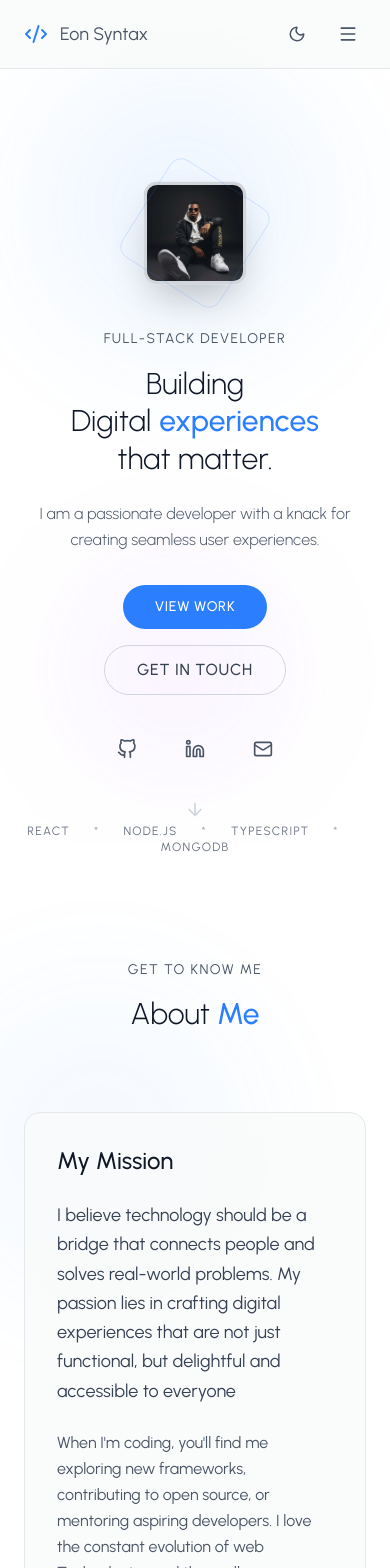
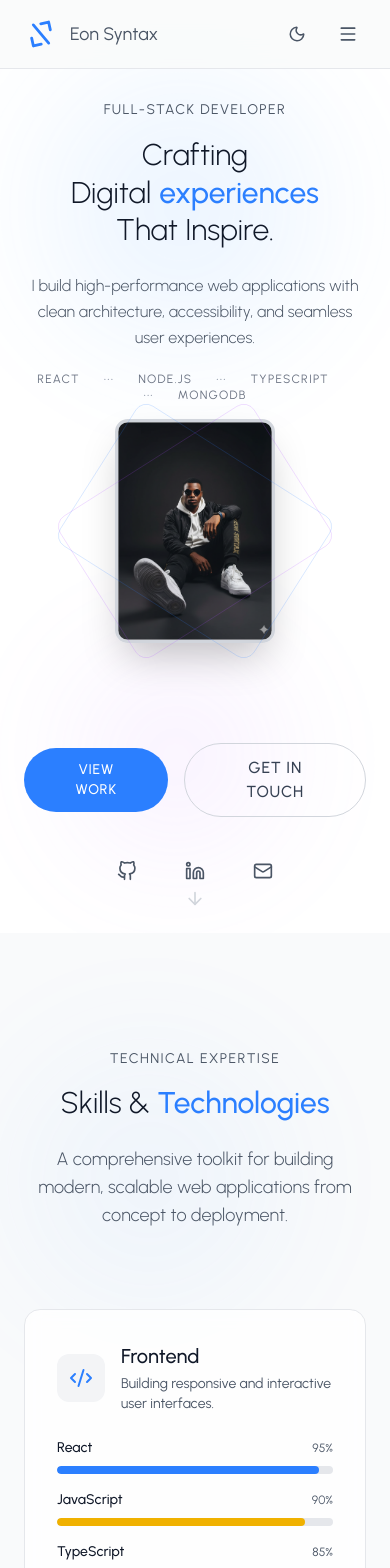
Before and after one commit to EonSyntax/RPORT-10-2025, a React (Vite) app: page / in a window 390 px wide. Shown: the top 1568 px of the page. Built offline with nearby package versions, Linux system fonts and the light colour scheme.

Commit message:
created the first theme

```diff
--- a/src/components/Navbar.jsx
+++ b/src/components/Navbar.jsx
@@ -25,25 +25,37 @@ const Navbar = () => {
       }`}
     >
       <div className="max-w-7xl mx-auto flex justify-between items-center">
+        <motion.div className="flex items-center space-x-2">
+
         <motion.div
           whileHover={{ scale: 1.05 }}
-          className="flex items-center space-x-2"
+          animate={{ rotate: 360 }}
+          transition={{
+            duration: 20,
+            repeat: Infinity,
+            ease: "linear",
+          }}
+          className=""
         >
-          <Code2 size={24} className="text-blue-500" />{" "}
+          <Code2 size={34} className="text-blue-500" />{" "}
+        </motion.div>
           <span
             className={`text-lg ml-1 ${
               isDarkMode
                 ? "text-gray-400 hover:text-white"
                 : "text-gray-600 hover:text-gray-900"
-            }`}
-          >
+              }`}
+              >
             Eon Syntax
           </span>
         </motion.div>
 
+
+
+
         {/* Desktop Navigation */}
         <div className="hidden md:flex item-center space-x-8">
-          {["Home", "Skills", "Work", "About", "Projects", "Contact"].map(
+          {["Home", "Skills", "Work", "About", "Contact", "Themes"].map(
             (item) => (
               <motion.button
                 key={item}
@@ -113,7 +125,7 @@ const Navbar = () => {
               isDarkMode ? "bg-gray-900" : "bg-white"
             } border ${isDarkMode ? "border-gray-800" : "border-gray-200"}`}
           >
-            {["Home", "Skills", "Work", "About", "Projects", "Contact"].map(
+            {["Home", "Skills", "Work", "About", "Contact", "Themes"].map(
               (item) => (
                 <motion.button
                   key={item}
--- a/src/components/Sections/AboutSection.jsx
+++ b/src/components/Sections/AboutSection.jsx
@@ -45,12 +45,21 @@ const AboutSection = () => {
       },
     },
   };
+
+  const scrollToSection = (sectionId) => {
+      const element = document.getElementById(sectionId);
+      if (element) {
+        element.scrollIntoView({ behavior: "smooth" });
+      }
+    };
+
+
   return (
     <section
       id="about"
       ref={sectionRef}
       className={`py-24 px-6 ${
-        isDarkMode ? "bg-gray-900 text-white" : "bg-white text-gray-900"
+        isDarkMode ? "bg-gray-950 text-white" : "bg-white text-gray-900"
       } relative overflow-hidden`}
     >
       {/** Background Elements */}
@@ -286,6 +295,7 @@ const AboutSection = () => {
             <motion.button
               whileHover={{ y: -2, scale: 1.05 }}
               whileTap={{ sclae: 0.98 }}
+              onClick={() => scrollToSection("contact")}
               className="bg-blue-500 hover:bg-blue-600 text-white px-8 py-3 rounded-full text-sm uppercase tracking-wider font-medium transition-all duration-300"
             >
               Let's Work Together
--- a/src/components/Sections/HeroSection.jsx
+++ b/src/components/Sections/HeroSection.jsx
@@ -80,7 +80,7 @@ const HeroSection = () => {
           />
         </div>
 
-        <div className="max-w-7xl mx-auto w-full z-10 mt-20">
+        <div className="max-w-7xl mx-auto w-full z-10 mt-10">
           {/* Mobile Layout - Centered */}
           <div className="block lg:hidden">
             <motion.div
@@ -89,33 +89,7 @@ const HeroSection = () => {
               variants={containerVariants}
               className="text-center"
             >
-              {/* Profile Image - Mobile*/}
-              <motion.div variants={imageVariants} className="mb-8">
-                <div className="w-32 h-32 mx-auto relative">
-                  <motion.div
-                    whileHover={{ scale: 1.05 }}
-                    className={`w-full h-32 rounded-2xl overflow-hidden border-4 ${
-                      isDarkMode ? "border-gray-800" : "border-gray-300"
-                    } shadow-2xl`}
-                  >
-                    <img
-                      src={PROFILE_PIC}
-                      alt="Profile"
-                      className="w-full h-full object-cover"
-                    />
-                  </motion.div>
-                  {/* Decorative ring */}
-                  <motion.div
-                    animate={{ rotate: 360 }}
-                    transition={{
-                      duration: 20,
-                      repeat: Infinity,
-                      ease: "linear",
-                    }}
-                    className="absolute -inset-2 rounded-2xl border border-blue-500/20"
-                  />
-                </div>
-              </motion.div>
+
 
               {/* Content - Mobile */}
               <motion.div
@@ -134,14 +108,14 @@ const HeroSection = () => {
                 <span
                   className={`${isDarkMode ? "text-white" : "text-gray-900"}`}
                 >
-                  Building Digital
+                  Crafting Digital
                 </span>
                 <span className="text-blue-500 font-medium ml-2">
                   experiences
                 </span>
                 <br />
                 <span className={isDarkMode ? "text-white" : "text-gray-900"}>
-                  that matter.
+                  That Inspire.
                 </span>
               </motion.h1>
 
@@ -149,16 +123,95 @@ const HeroSection = () => {
                 variants={itemVariants}
                 className={`text-base md:text-lg ${
                   isDarkMode ? "text-gray-400" : "text-gray-600"
-                } mb-8 max-w-xl mx-auto font-light leading-relaxed`}
+                } max-w-xl mx-auto font-light leading-relaxed`}
               >
-                I am a passionate developer with a knack for creating seamless
-                user experiences.
+                I build high-performance web applications with clean architecture, accessibility, and seamless user experiences.
               </motion.p>
+
+
+                {/* Tech Stack - Mobile */}
+              <motion.div
+                variants={containerVariants}
+                className="flex justify-center items-center space-x-6 text-xs uppercase tracking-widest flex-wrap mb-2"
+              >
+                <span
+                  className={isDarkMode ? "text-gray-600" : "text-gray-500"}
+                >
+                  React
+                </span>
+                <span
+                  className={isDarkMode ? "text-gray-700" : "text-gray-400"}
+                >
+                  •••
+                </span>
+                <span
+                  className={isDarkMode ? "text-gray-600" : "text-gray-500"}
+                >
+                  Node.js
+                </span>
+                <span
+                  className={isDarkMode ? "text-gray-700" : "text-gray-400"}
+                >
+                  •••
+                </span>
+                <span
+                  className={isDarkMode ? "text-gray-600" : "text-gray-500"}
+                >
+                  TypeScript
+                </span>
+                <span
+                  className={isDarkMode ? "text-gray-700" : "text-gray-400"}
+                >
+                  •••
+                </span>
+                <span
+                  className={isDarkMode ? "text-gray-600" : "text-gray-500"}
+                >
+                  MongoDB
+                </span>
+              </motion.div>
+
+                {/* Profile Image - Mobile*/}
+              <motion.div variants={imageVariants} className="mb-18">
+                <div className="w-50 h-70 mx-auto relative">
+                  <motion.div
+                    whileHover={{ scale: 1.05 }}
+                    className={`w-full h-70 rounded-2xl overflow-hidden border-4 ${
+                      isDarkMode ? "border-gray-800" : "border-gray-300"
+                    } shadow-2xl`}
+                  >
+                    <img
+                      src={PROFILE_PIC}
+                      alt="Profile"
+                      className="w-full h-full object-cover"
+                    />
+                  </motion.div>
+                  {/* Decorative ring */}
+                  <motion.div
+                    animate={{ rotate: 360 }}
+                    transition={{
+                      duration: 20,
+                      repeat: Infinity,
+                      ease: "linear",
+                    }}
+                    className="absolute -inset-1 rounded-2xl border border-blue-500/20"
+                  />
+                  <motion.div
+                  animate={{ rotate: -360 }}
+                  transition={{
+                    duration: 20,
+                    repeat: Infinity,
+                    ease: "linear",
+                  }}
+                  className="absolute -inset-1 rounded-2xl border border-purple-500/20"
+                />
+                </div>
+              </motion.div>
 
               {/* CTA Buttons - Mobile */}
               <motion.div
                 variants={itemVariants}
-                className="flex flex-col sm:flex-row gap-4 justify-center items-center mb-8"
+                className="flex flex-col-2 gap-4 justify-center items-center mb-8"
               >
                 <motion.button
                   whileHover={{ y: -2 }}
@@ -185,7 +238,7 @@ const HeroSection = () => {
               {/* Social Links - Mobile */}
               <motion.div
                 variants={itemVariants}
-                className="flex justify-center space-x-6 mb-8"
+                className="flex justify-center space-x-6 mb-15"
               >
                 {[
                   { icon: FiGithub, href: "#" },
@@ -205,48 +258,6 @@ const HeroSection = () => {
                     <social.icon size={20} />
                   </motion.a>
                 ))}
-              </motion.div>
-
-              {/* Tech Stack - Mobile */}
-              <motion.div
-                variants={containerVariants}
-                className="flex justify-center items-center space-x-6 text-xs uppercase tracking-widest flex-wrap"
-              >
-                <span
-                  className={isDarkMode ? "text-gray-600" : "text-gray-500"}
-                >
-                  React
-                </span>
-                <span
-                  className={isDarkMode ? "text-gray-700" : "text-gray-400"}
-                >
-                  *
-                </span>
-                <span
-                  className={isDarkMode ? "text-gray-600" : "text-gray-500"}
-                >
-                  Node.js
-                </span>
-                <span
-                  className={isDarkMode ? "text-gray-700" : "text-gray-400"}
-                >
-                  *
-                </span>
-                <span
-                  className={isDarkMode ? "text-gray-600" : "text-gray-500"}
-                >
-                  TypeScript
-                </span>
-                <span
-                  className={isDarkMode ? "text-gray-700" : "text-gray-400"}
-                >
-                  *
-                </span>
-                <span
-                  className={isDarkMode ? "text-gray-600" : "text-gray-500"}
-                >
-                  MongoDB
-                </span>
               </motion.div>
             </motion.div>
           </div>
@@ -276,13 +287,13 @@ const HeroSection = () => {
                 <span
                   className={`${isDarkMode ? "text-white" : "text-gray-900"}`}
                 >
-                  Building Digital
+                  Crafting Digital
                 </span>
                 <br />
                 <span className="text-blue-500 font-medium">experiences</span>
                 <br />
                 <span className={isDarkMode ? "text-white" : "text-gray-900"}>
-                  that matter
+                  That Inspire.
                 </span>
               </motion.h1>
 
@@ -292,8 +303,7 @@ const HeroSection = () => {
                   isDarkMode ? "text-gray-400" : "text-gray-400"
                 } mb-12 font-light leading-relaxed max-w-lg`}
               >
-                I craft beautiful, functional web applications focused on
-                performance, accessibility, and user experience.
+                I build high-performance web applications with clean architecture, accessibility, and seamless user experiences.
               </motion.p>
 
               {/* CTA Buttons - Desktop */}
@@ -323,12 +333,12 @@ const HeroSection = () => {
               {/* Social Links - Desktop */}
               <motion.div
                 variants={itemVariants}
-                className="flex space-x-6 mb-12"
+                className="flex space-x-6 mb-12 mx-15"
               >
                 {[
-                  { icon: FiGithub, href: "#" },
-                  { icon: FiLinkedin, href: "#" },
-                  { icon: Mail, href: "#" },
+                  { icon: FiGithub, href: "https://github.com/EonSyntax" },
+                  { icon: FiLinkedin, href: "https://linkedin.com/in/adebanji-emmanuel" },
+                  { icon: Mail, href: "mailto:eonsyntax@gmail.com" },
                 ].map((social, index) => (
                   <motion.a
                     key={index}
@@ -367,7 +377,7 @@ const HeroSection = () => {
                   <span
                     className={isDarkMode ? "text-gray-700" : "text-gray-400"}
                   >
-                    *
+                    •••
                   </span>
                   <span
                     className={isDarkMode ? "text-gray-600" : "text-gray-500"}
@@ -377,7 +387,7 @@ const HeroSection = () => {
                   <span
                     className={isDarkMode ? "text-gray-700" : "text-gray-400"}
                   >
-                    *
+                    •••
                   </span>
                   <span
                     className={isDarkMode ? "text-gray-600" : "text-gray-500"}
@@ -387,7 +397,7 @@ const HeroSection = () => {
                   <span
                     className={isDarkMode ? "text-gray-700" : "text-gray-400"}
                   >
-                    *
+                    •••
                   </span>
                   <span
                     className={isDarkMode ? "text-gray-600" : "text-gray-500"}
@@ -398,7 +408,7 @@ const HeroSection = () => {
 
                 <motion.div
                   whileHover={{ scale: 1.02 }}
-                  className={`w-80 h-96 rounded-3xl overflow-hidden border-4 ${
+                  className={`w-80 h-110 rounded-3xl overflow-hidden border-4 ${
                     isDarkMode ? "border-gray-800" : "border-gray-300"
                   } shadow-2xl`}
                 >
--- a/src/components/Sections/TestimonialsSection.jsx
+++ b/src/components/Sections/TestimonialsSection.jsx
@@ -1,6 +1,27 @@
+import { useRef } from "react";
+import { motion, useInView, useScroll, useTransform } from "framer-motion";
+import { useTheme } from "../../context/ThemeContext";
 import { AnimatedTestimonials } from "@/components/ui/animated-testimonials";
 
+import { containerVariants, itemVariants } from "@/utils/helper";
+
 export function TestimonialsSection() {
+  const { isDarkMode } = useTheme();
+  const sectionRef = useRef(null);
+  const timelineRef = useRef(null);
+  const isInView = useInView(sectionRef, { once: true, margin: "-100px" });
+  const timelineInView = useInView(timelineRef, {
+    once: true,
+    margin: "-50px",
+  });
+
+  const { scrollYProgress } = useScroll({
+    target: sectionRef,
+    offset: ["start end", "end start"],
+  });
+
+  const y = useTransform(scrollYProgress, [0, 1], [50, -50]);
+
   const testimonials = [
     {
       quote:
@@ -11,7 +32,7 @@ export function TestimonialsSection() {
     },
     {
       quote:
-      "Implementation was seamless and the results exceeded our expectations. The platform's flexibility is remarkable.",
+        "Implementation was seamless and the results exceeded our expectations. The platform's flexibility is remarkable.",
       name: "Michael Rodriguez",
       designation: "CTO at InnovateSphere",
       src: "https://images.unsplash.com/photo-1535713875002-d1d0cf377fde?q=80&w=3560&auto=format&fit=crop&ixlib=rb-4.0.3&ixid=M3wxMjA3fDB8MHxwaG90by1wYWdlfHx8fGVufDB8fHx8fA%3D%3D",
@@ -41,14 +62,61 @@ export function TestimonialsSection() {
   return (
     <section
       id="testimonials"
-      className="py-24 px-4 relative min-h-screen bg-muted/30 "
+      ref={sectionRef}
+      className={`py-24 px-6 ${
+        isDarkMode ? "bg-gray-950 text-white" : "bg-white text-gray-900"
+      } relative overflow-hidden`}
     >
-      <div className="container max-w-5xl mx-auto">
-        <h2 className="text-3xl md:text-4xl font-bold mb-12">
-          What <span className="text-primary">Clients Say</span>
-        </h2>
+      {/** Background Elements */}
+      <motion.div style={{ y }} className="absolute inset-0 overflow-hidden">
+        <div
+          className={`absolute top-40 right-1/3 w-80 h-80 rounded-full blur-3xl opacity-5 ${
+            isDarkMode ? "bg-blue-500" : "bg-blue-400"
+          }`}
+        />
+        <div
+          className={`absolute bottom-20 left-1/3 w-96 h-96 rounded-full blur-3xl opacity-5 ${
+            isDarkMode ? "bg-purple-500" : "bg-purple-400"
+          }`}
+        />
+      </motion.div>
+
+      <div className="max-w-6xl mx-auto relative z-10">
+        {/** Section Header */}
+        <motion.div
+          initial="hidden"
+          animate={isInView ? "visible" : "hidden"}
+          variants={containerVariants}
+          className="text-center mb-8"
+        >
+          <motion.div
+            variants={itemVariants}
+            className={`text-sm uppercase tracking-widest ${
+              isDarkMode ? "text-gray-500" : "text-gray-600"
+            } mb-4`}
+          >
+            Testimonials
+          </motion.div>
+
+          <motion.h2
+            variants={itemVariants}
+            className="text-3xl md:text-5xl font-light mb-6"
+          >
+            Clients
+            <span className="text-blue-500 font-medium"> Say</span>
+          </motion.h2>
+
+          <motion.p
+            variants={itemVariants}
+            className={`text-xl max-w-2xl mx-auto ${
+              isDarkMode ? "text-gray-400" : "text-gray-600"
+            }`}
+          >
+            Here’s what clients and collaborators have said about working with me.
+          </motion.p>
+        </motion.div>
         <div className="text-left">
-        <AnimatedTestimonials testimonials={testimonials} />
+          <AnimatedTestimonials testimonials={testimonials} />
         </div>
       </div>
     </section>
--- a/src/pages/Home.jsx
+++ b/src/pages/Home.jsx
@@ -24,9 +24,9 @@ export const Home = () => {
         {/* Main Content */}
         <main>
           <HeroSection />
-          <AboutSection />
           <SkillsSection />
           <ProjectsSection />
+          <AboutSection />
           <TestimonialsSection />
           <ContactSection />
         </main>
--- a/src/utils/data.js
+++ b/src/utils/data.js
@@ -17,6 +17,7 @@ import {
 } from "lucide-react";
 
 import { FiGithub, FiLinkedin, FiTwitter } from "react-icons/fi";
+import { FaWhatsapp } from "react-icons/fa";
 
 import PROJECT_IMG_1 from "../assets/images/1.png";
 import PROJECT_IMG_2 from "../assets/images/2.png";
@@ -91,7 +92,7 @@ export const TECH_STACK = [
 ];
 
 export const STATS = [
-  { number: "50+", label: "Projects Completed" },
+  { number: "15+", label: "Projects Completed" },
   { number: "5+", label: "Years of Experience" },
   { number: "20+", label: "Technologies Used" },
   { number: "100%", label: "Client Satisfaction" },
@@ -254,28 +255,35 @@ export const SOCIAL_LINKS = [
   {
     name: "GitHub",
     icon: FiGithub,
-    url: "https://github.com/user",
+    url: "https://github.com/EonSyntax",
     color: "hover:text-gray-400",
     bgColor: "hover:bg-gray-800",
   },
   {
     name: "LinkedIn",
     icon: FiLinkedin,
-    url: "https://linkedin.com/in/user",
+    url: "https://linkedin.com/in/adebanji-emmanuel",
+    color: "hover:text-gray-400",
+    bgColor: "hover:bg-gray-800",
+  },
+  // {
+  //   name: "Twitter",
+  //   icon: FiTwitter,
+  //   url: "https://twitter.com/user",
+  //   color: "hover:text-gray-400",
+  //   bgColor: "hover:bg-gray-800",
+  // },
+  {
+    name: "Email",
+    icon: Mail,
+    url: "mailto:eonsyntax@gmail.com",
     color: "hover:text-gray-400",
     bgColor: "hover:bg-gray-800",
   },
   {
-    name: "Twitter",
-    icon: FiTwitter,
-    url: "https://twitter.com/user",
-    color: "hover:text-gray-400",
-    bgColor: "hover:bg-gray-800",
-  },
-  {
-    name: "Email",
-    icon: Mail,
-    url: "mailto:eonsyntax@gmail.com",
+    name: "Whatsapp",
+    icon: FaWhatsapp,
+    url: "https://wa.me/2348133786763?text=Hello%2C%20I%27m%20contacting%20you%20from%20your%20website!",
     color: "hover:text-gray-400",
     bgColor: "hover:bg-gray-800",
   },
```
Also changed, not shown: src/components/Sections/ContactSection.jsx (+44 -38 lines), src/components/Sections/Footer.jsx (+6 -5 lines), src/components/StarBackground.jsx (+11 -11 lines).
